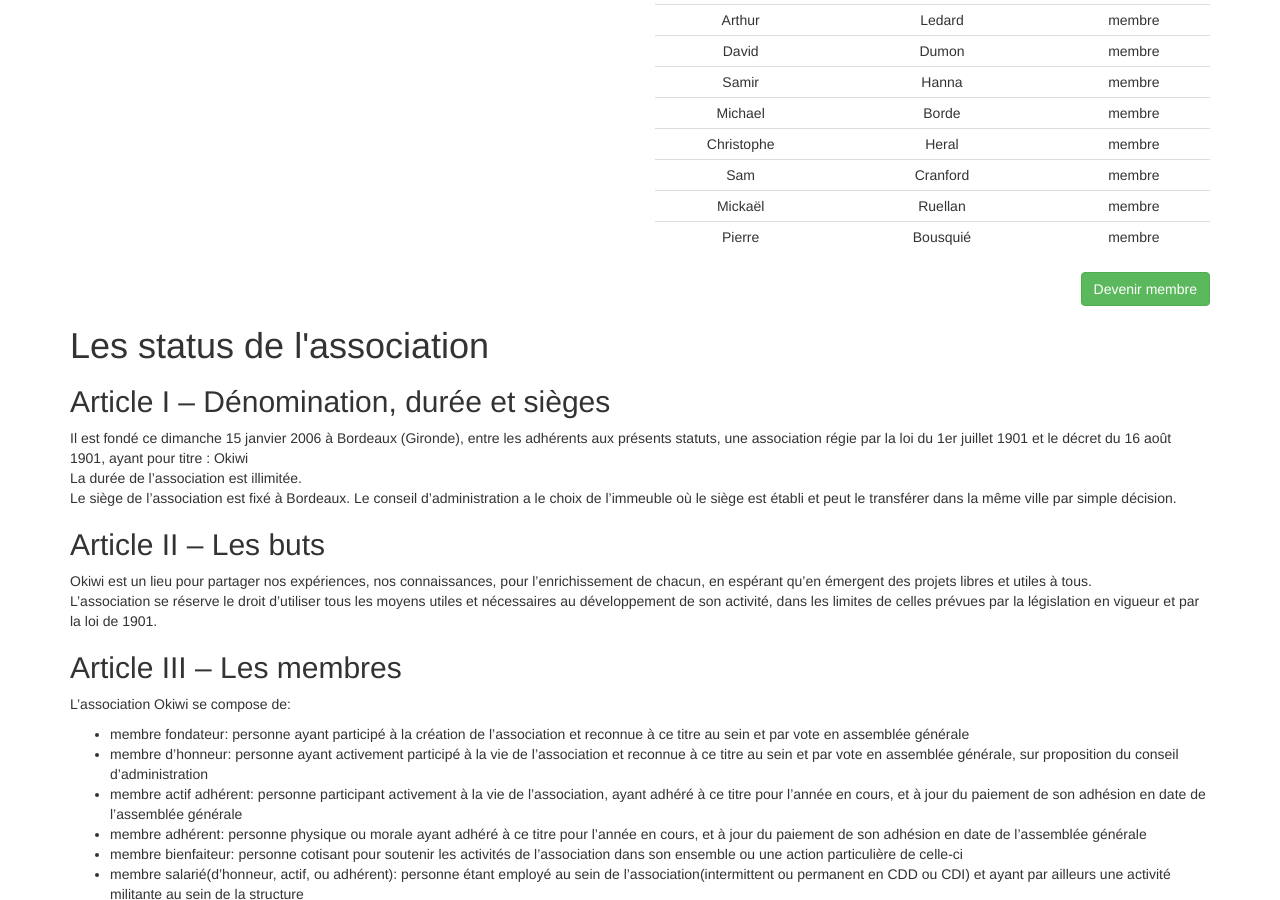
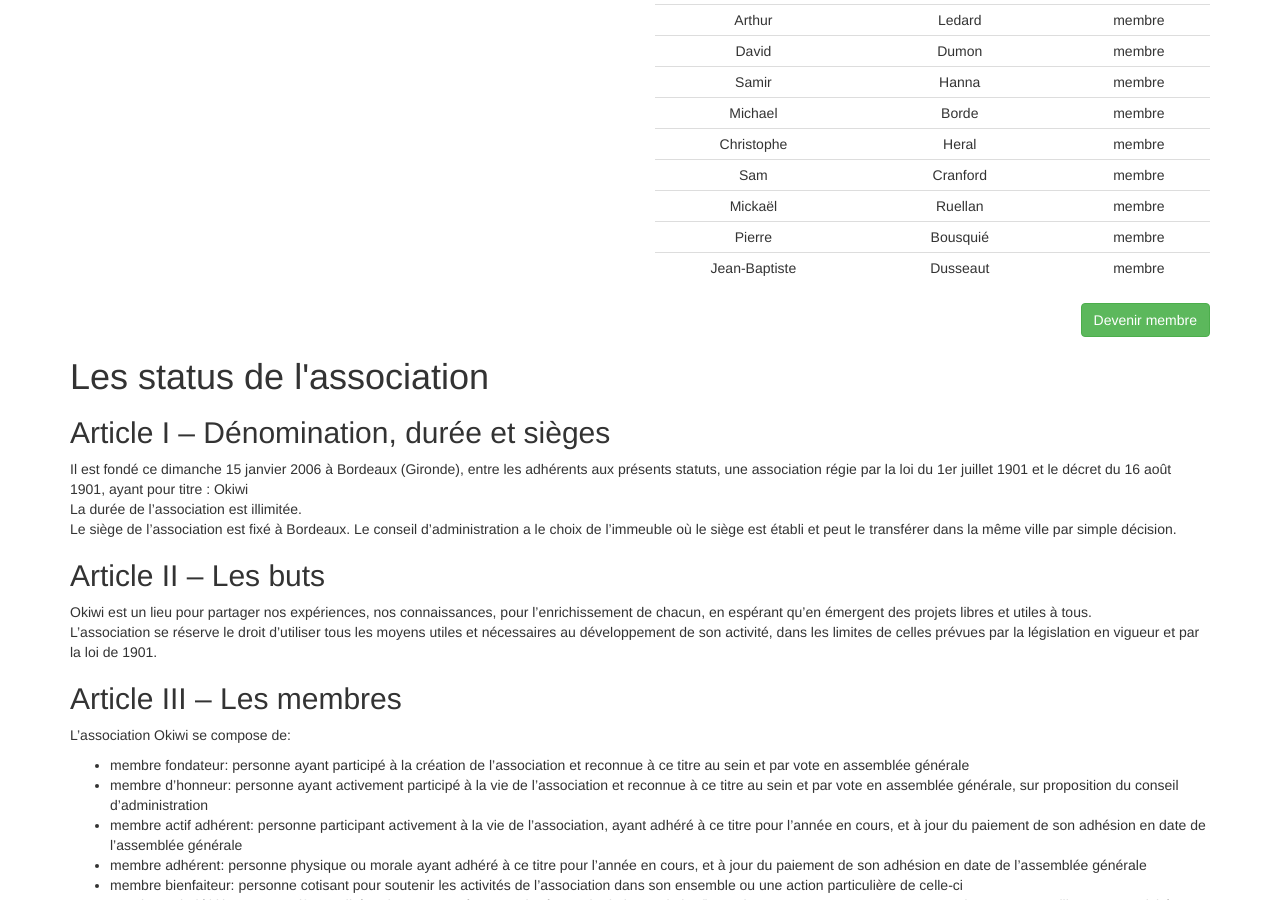
Before and after one commit to okiwi/okiwi.org, a Jekyll site: the page built from association/index.html, in a window 1280 px wide and 900 px high, scrolled down 518 px. Built offline with Jekyll 4.4.1, drawn with Linux system fonts in a browser that asks for light colours; nearby versions of some CDN libraries; Markdown is read by kramdown in place of the engine named in the settings.

Commit message:
Update okiwi.yml

```diff
--- a/_data/okiwi.yml
+++ b/_data/okiwi.yml
@@ -55,6 +55,9 @@
     - nom: Bousquié
       prenom: Pierre
 
+    - nom: Dusseaut
+      prenom: Jean-Baptiste
+
 bureau:
     - fonction: Président
       nom: Cranford
```
